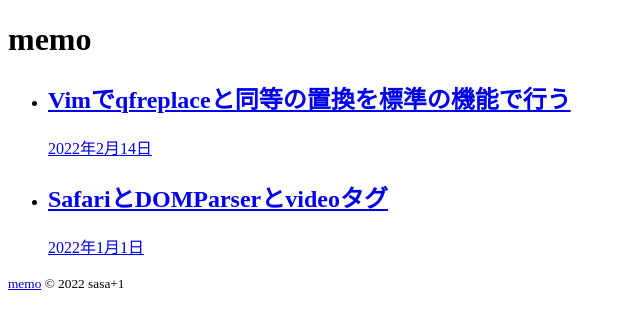
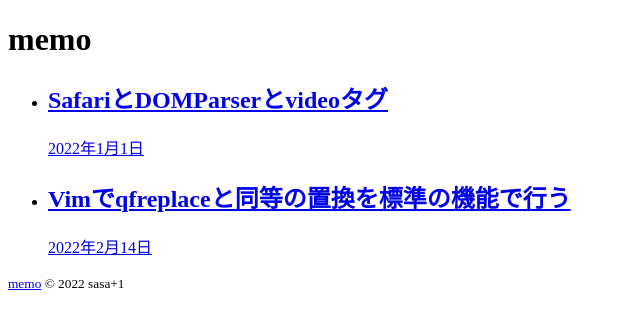
Before and after one commit to sasaplus1/memo, an Eleventy site: page src/index.njk in a window 1280 px wide. Shown: the whole page, without its empty margins (0-640 px from the left). Built offline with nearby package versions, Linux system fonts and the light colour scheme; Eleventy itself is replaced by a stand-in of ours; files that its build step writes are made by us from their sources.

Commit message:
fix sort

```diff
--- a/src/index.njk
+++ b/src/index.njk
@@ -17,7 +17,7 @@ eleventyExcludeFromCollections: true
     <main role="main">
       <nav>
         <ul>
-          {%- for post in collections.post | reverse %}
+          {%- for post in collections.post %}
           <li>
             <a href="{{ post.url }}">
               <h2>{{ post.data.title | escape }}</h2>
```
